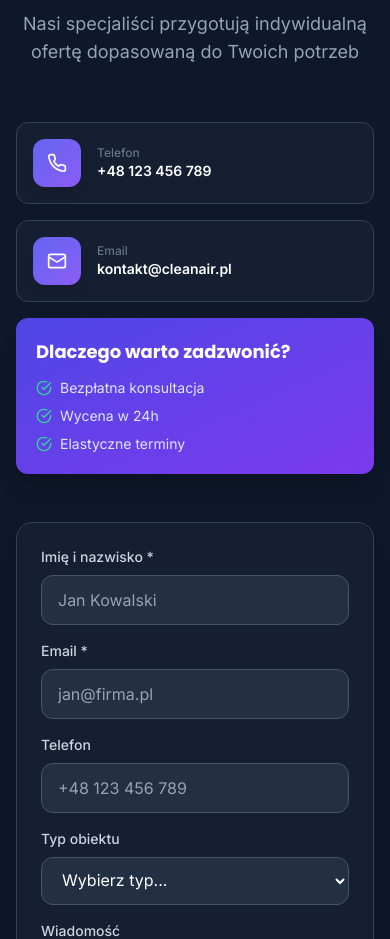
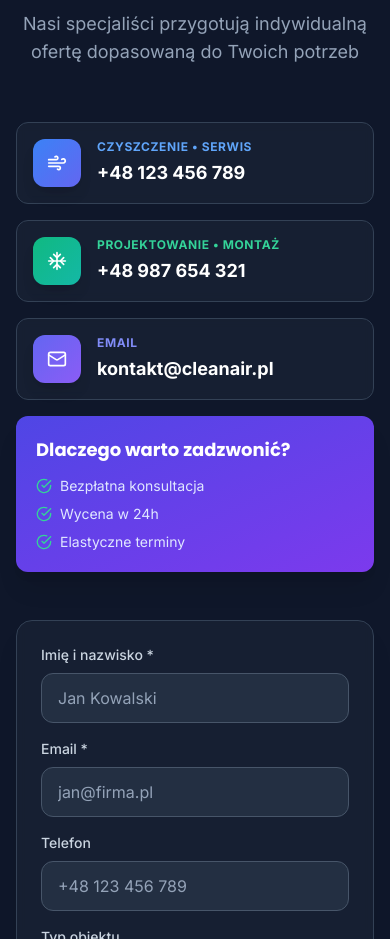
Before and after one commit to galanggilangga/clean-air, a React (Vite) app: page / in a window 390 px wide. Shown: the part 3040-3979 px from the top of the page. Built offline with nearby package versions, Linux system fonts and the light colour scheme.

Commit message:
Update ContactSection with dual phone numbers and matching styles

```diff
--- a/src/components/ContactSection.tsx
+++ b/src/components/ContactSection.tsx
@@ -1,6 +1,6 @@
 import { motion, useInView } from 'framer-motion';
 import { useRef, useState, useEffect } from 'react';
-import { Phone, Mail, Send, CheckCircle, AlertCircle } from 'lucide-react';
+import { Phone, Mail, Send, CheckCircle, AlertCircle, Wind, Snowflake } from 'lucide-react';
 
 export default function ContactSection() {
   const ref = useRef(null);
@@ -103,8 +103,30 @@ export default function ContactSection() {
   };
 
   const contactInfo = [
-    { icon: Phone, label: 'Telefon', value: '+48 123 456 789', href: 'tel:+48123456789' },
-    { icon: Mail, label: 'Email', value: 'kontakt@cleanair.pl', href: 'mailto:kontakt@cleanair.pl' },
+    {
+      icon: Wind,
+      label: 'Czyszczenie • Serwis',
+      value: '+48 123 456 789',
+      href: 'tel:+48123456789',
+      gradient: 'from-blue-500 to-indigo-500',
+      textColor: 'text-blue-400'
+    },
+    {
+      icon: Snowflake,
+      label: 'Projektowanie • Montaż',
+      value: '+48 987 654 321',
+      href: 'tel:+48987654321',
+      gradient: 'from-emerald-500 to-teal-500',
+      textColor: 'text-emerald-400'
+    },
+    {
+      icon: Mail,
+      label: 'Email',
+      value: 'kontakt@cleanair.pl',
+      href: 'mailto:kontakt@cleanair.pl',
+      gradient: 'from-indigo-500 to-violet-500',
+      textColor: 'text-indigo-400'
+    },
   ];
 
   const objectTypes = [
@@ -153,12 +175,12 @@ export default function ContactSection() {
                 transition={{ duration: 0.4, delay: 0.3 + index * 0.1 }}
                 className="flex items-center gap-4 p-4 bg-slate-800/50 backdrop-blur-sm rounded-xl hover:bg-slate-800 transition-all border border-slate-700 group"
               >
-                <div className="w-12 h-12 bg-gradient-to-br from-indigo-500 to-violet-500 rounded-xl flex items-center justify-center shadow-lg group-hover:scale-110 transition-transform">
+                <div className={`w-12 h-12 bg-gradient-to-br ${item.gradient} rounded-xl flex items-center justify-center shadow-lg group-hover:scale-110 transition-transform`}>
                   <item.icon className="w-5 h-5 text-white" />
                 </div>
                 <div>
-                  <p className="text-xs text-slate-500 font-medium">{item.label}</p>
-                  <p className="text-sm font-semibold text-white">{item.value}</p>
+                  <p className={`text-xs font-bold uppercase tracking-wider mb-1 ${item.textColor}`}>{item.label}</p>
+                  <p className="text-lg font-bold text-white group-hover:text-slate-200 transition-colors">{item.value}</p>
                 </div>
               </motion.a>
             ))}
```
